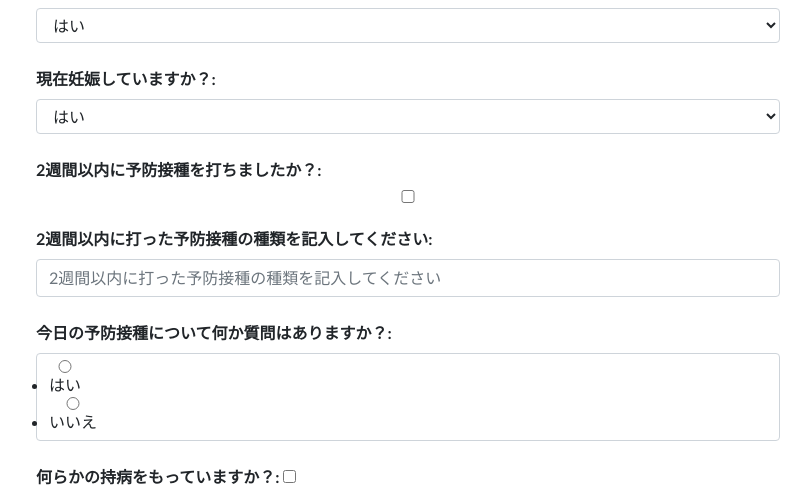
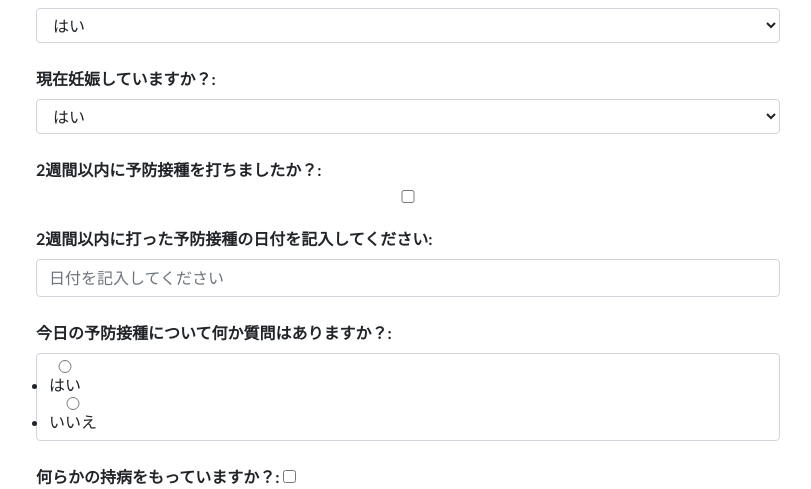
Before and after one commit to miuramiurakanakana/private_diary, a Django app: page /inquiry/ in a window 1280 px wide. Shown: the part 3377-3866 px from the top of the page, without its empty margins (46-857 px from the left). Run offline with Django 3.2, Linux system fonts and the light colour scheme; some libraries are stand-ins or nearby versions.

Commit message:
チェックボックスをクリックすることで、2週間以内に打った予防接種の種類と日付の入力フォームが表示される仕組みを追加

```diff
--- a/private_diary/diary/forms.py
+++ b/private_diary/diary/forms.py
@@ -109,7 +109,8 @@ class InquiryForm(forms.Form):
     現在妊娠していますか = forms.ChoiceField(label='現在妊娠していますか？', choices=chose現在妊娠していますか, required=False)
     _2週間以内に予防接種を打ちましたか = forms.BooleanField(label='2週間以内に予防接種を打ちましたか？', required=False)
     _2週間以内に打った予防接種の種類 = forms.CharField(label='2週間以内に打った予防接種の種類を記入してください', max_length=4, required=False)
-
+    _2週間以内に打った予防接種の日付 = forms.CharField(label='2週間以内に打った予防接種の日付を記入してください', max_length=4,
+                                                   required=False)
     chose_今日の予防接種について何か質問はありますか = (
         ("1", "はい"),
         ("2", "いいえ"),
@@ -252,9 +253,12 @@ class InquiryForm(forms.Form):
         self.fields['現在妊娠していますか'].widget.attrs['class'] = 'form-control'
         self.fields['現在妊娠していますか'].widget.attrs['placeholder'] = '妊娠又は授乳中ですか？　はいorいいえでお応えください'
         self.fields['_2週間以内に予防接種を打ちましたか'].widget.attrs['class'] = 'form-control'
+        self.fields['_2週間以内に予防接種を打ちましたか'].widget.attrs['id'] = '_2週間以内に予防接種を打ちましたか-id'
         self.fields['_2週間以内に予防接種を打ちましたか'].widget.attrs['placeholder'] = '妊娠又は授乳中ですか？　はいorいいえでお応えください'
         self.fields['_2週間以内に打った予防接種の種類'].widget.attrs['class'] = 'form-control'
-        self.fields['_2週間以内に打った予防接種の種類'].widget.attrs['placeholder'] = '2週間以内に打った予防接種の種類を記入してください'
+        self.fields['_2週間以内に打った予防接種の種類'].widget.attrs['placeholder'] = '種類を記入してください'
+        self.fields['_2週間以内に打った予防接種の日付'].widget.attrs['class'] = 'form-control'
+        self.fields['_2週間以内に打った予防接種の日付'].widget.attrs['placeholder'] = '日付を記入してください'
         self.fields['_今日の予防接種について何か質問はありますか'].widget.attrs['class'] = 'form-control'
         self.fields['_今日の予防接種について何か質問はありますか'].widget.attrs['placeholder'] = '今回の予防接種について質問はありますか？　はいorいいえでお応えください'
         self.fields['何らかの持病をもっていますか'].widget.attrs['id'] = '何らかの持病をもっていますか-id'
--- a/private_diary/diary/templates/inquiry.html
+++ b/private_diary/diary/templates/inquiry.html
@@ -83,6 +83,23 @@
             let checkButton3 = document.getElementById('その他に処方されている薬-id');
             checkButton3.addEventListener('click', butotnClick4);
             </script>
+    　　　　　<script>
+            function butotnClick5() {
+                if (checkButton4.checked) {
+                    setumei4.style.display ="block";
+                    setumei5.style.display ="block";
+                } else {
+                    setumei4.style.display ="none";
+                    setumei5.style.display ="none";
+                }
+            }
+
+            const setumei4 = document.getElementById("id__2週間以内に打った予防接種の種類_div");
+            const setumei5 = document.getElementById("id__2週間以内に打った予防接種の日付_div");
+            setumei4.style.display ="none";
+            let checkButton4 = document.getElementById('_2週間以内に予防接種を打ちましたか-id');
+            checkButton4.addEventListener('click', butotnClick5);
+            </script>
             <form>
             <input type="button" value="PDFを開く" onClick="monshin_output.pdf">
             </form>
--- a/private_diary/diary/views.py
+++ b/private_diary/diary/views.py
@@ -231,7 +231,8 @@ class InquiryView(generic.FormView):
         # TODO なんかうごかない動cc.drawString(370, 324, form.cleaned_data['前回受けた予防接種日'])  # x, y, 文字列を指定
         cc.drawString(190, 495, form.cleaned_data['処方されている薬名を記入してください'])  # x, y, 文字列を指定
         cc.drawString(330, 495, form.cleaned_data['その他に処方されている薬名を記入してください'])  # x, y, 文字列を指定
-        cc.drawString(223, 323, form.cleaned_data['2週間以内に打った予防接種の種類を記入してください'])  # x, y, 文字列を指定
+        cc.drawString(223, 323, form.cleaned_data['_2週間以内に打った予防接種の種類'])  # x, y, 文字列を指定
+        cc.drawString(370, 323, form.cleaned_data['_2週間以内に打った予防接種の日付'])  # x, y, 文字列を指定
         #cc.drawString(238, 512, form.cleaned_data['病名を選択してください4']) これはその他にしたやつ  # x, y, 文字列を指定
 
         cc.setFont(fontname, 7)  # フォントのサイズを指定
```
Also changed, not shown: 1 other file.
